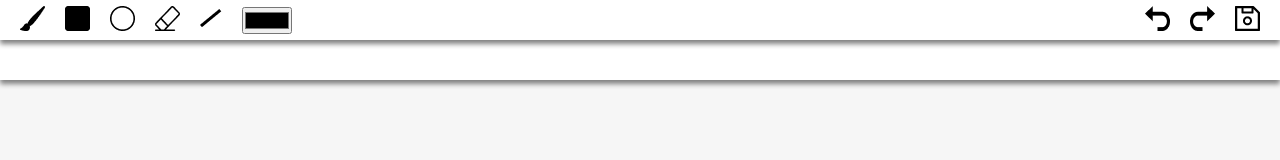
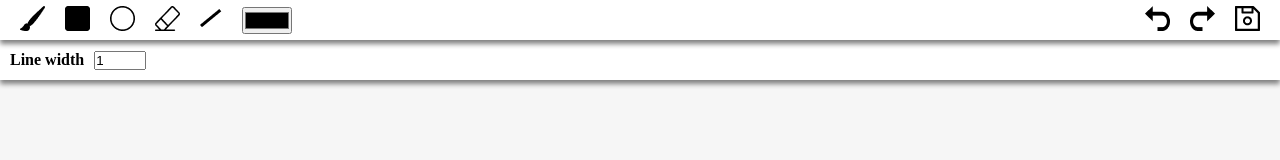
Before and after one commit to vik-art/paint-online-websocket, an Angular app in the folder client/: page / in a window 1280 px wide. Shown: the top 160 px of the page. Built offline with nearby package versions, Linux system fonts and the light colour scheme.

Commit message:
add setting color & line width options

```diff
--- a/client/src/app/components/setting-bar/setting-bar.component.html
+++ b/client/src/app/components/setting-bar/setting-bar.component.html
@@ -1 +1,5 @@
-<div class="setting-bar"></div>
+<div class="setting-bar">
+    <label class="line-label" for="line-width">Line width</label>
+    <input (change)="setLineWidth($event)" class="lines" id="line-width" type="number" min="1" max="50"
+        [defaultValue]="1" />
+</div>
--- a/client/src/app/components/setting-bar/setting-bar.component.scss
+++ b/client/src/app/components/setting-bar/setting-bar.component.scss
@@ -2,5 +2,14 @@
 @import "../../styles/mixins.scss";
 
 .setting-bar {
-    @include bar($toolbar-height, 0)
+    @include bar($toolbar-height, 0);
+    padding: 0 10px;
 }
+
+.lines {
+    margin-left: 10px;
+}
+
+.line-label {
+    font-weight: 700;
+}
--- a/client/src/app/components/setting-bar/setting-bar.component.ts
+++ b/client/src/app/components/setting-bar/setting-bar.component.ts
@@ -1,4 +1,5 @@
-import { Component } from "@angular/core";
+import { Component, inject } from "@angular/core";
+import { ToolService } from "src/app/state/tool-state";
 
 @Component({
   selector: 'app-setting-bar',
@@ -7,6 +8,11 @@ import { Component } from "@angular/core";
 })
 export class SettingBarComponent {
 
+  private toolState = inject(ToolService)
+
   constructor() { }
 
+  setLineWidth(e: any) {
+    if (e) this.toolState.setLineWidth(e?.target?.value);
+  }
 }
--- a/client/src/app/components/toolbar/toolbar.component.html
+++ b/client/src/app/components/toolbar/toolbar.component.html
@@ -3,7 +3,7 @@
         <ng-container *ngIf="button.type === buttonTypes.IMG; else input">
             <img [src]="button.src" alt="" srcset=""></ng-container>
         <ng-template #input>
-            <input type="color">
+            <input (change)="setColor($event)" type="color">
         </ng-template>
     </button>
 </div>
--- a/client/src/app/components/toolbar/toolbar.component.ts
+++ b/client/src/app/components/toolbar/toolbar.component.ts
@@ -44,4 +44,11 @@ export class ToolbarComponent {
     }
   }
 
+  setColor(e: any) {
+    if (e) {
+      this.toolService.setStrokeColor(e.target.value);
+      this.toolService.setFillColor(e.target.value);
+    }
+  }
+
 }
--- a/client/src/app/state/tool-state.ts
+++ b/client/src/app/state/tool-state.ts
@@ -5,7 +5,7 @@ import { makeObservable } from "mobx";
     providedIn: "root",
 })
 export class ToolService {
-    tool = null;
+    tool: any = null;
     constructor() {
          makeObservable(this)
     }
@@ -13,4 +13,19 @@ export class ToolService {
     setTool(tool: any) {
         this.tool = tool;
     }
+
+    setFillColor(color: any) {
+        if(this.tool)
+        this.tool.fillColor = color;
+    }
+
+    setStrokeColor(color: any) {
+        if(this.tool)
+        this.tool.strokeColor = color;
+    }
+
+    setLineWidth(width: any) {
+        if(this.tool)
+        this.tool.lineWidth = width;
+    }
 }
--- a/client/src/app/tools/tool.ts
+++ b/client/src/app/tools/tool.ts
@@ -7,6 +7,21 @@ export default class Tool {
         this.destroyEvents();
     }
 
+    set fillColor(color: string | CanvasGradient | CanvasPattern) {
+        if(this.ctx)
+        this.ctx.fillStyle = color;
+    }
+
+    set strokeColor(color: string | CanvasGradient | CanvasPattern) {
+        if (this.ctx)
+            this.ctx.strokeStyle = color
+    }
+
+    set lineWidth(width: number) {
+        if (this.ctx)
+            this.ctx.lineWidth = width;
+    }
+
     destroyEvents() {
          this.canvas.onmousemove = null;
         this.canvas.onmousedown = null;
```
